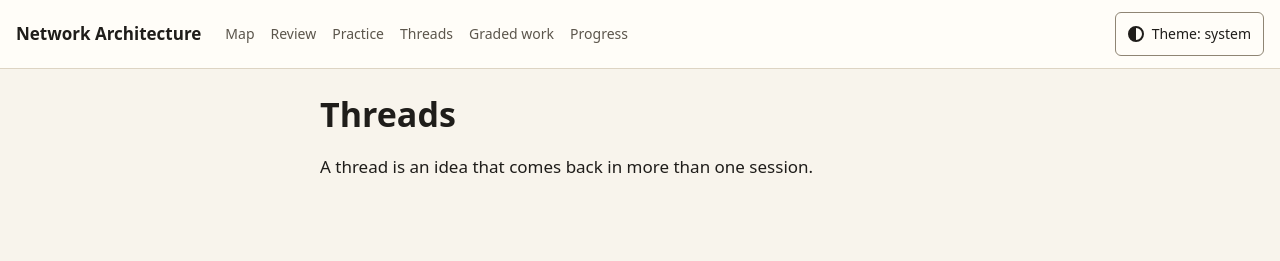
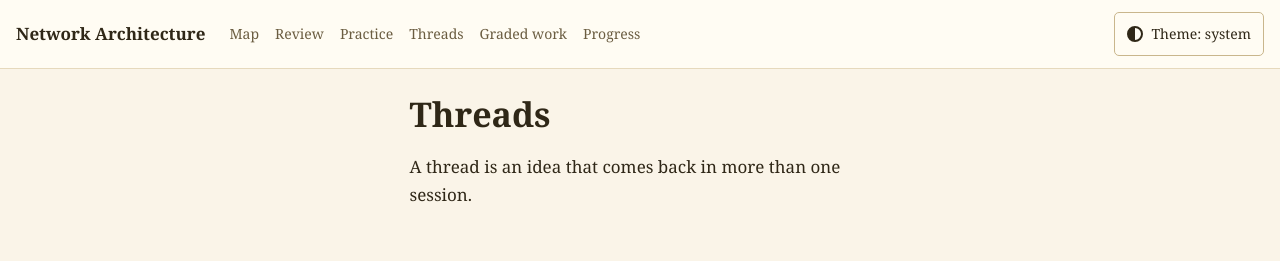
Before and after one commit to SammyUrfen/network-architecture, an Astro site in the folder site/: page /network-architecture/threads in a window 1280 px wide. Built offline with nearby package versions, Linux system fonts and the light colour scheme; Astro itself is replaced by a stand-in of ours.

Commit message:
Apply the Honey & Amber theme tokens

```diff
--- a/site/src/components/ThemeToggle.astro
+++ b/site/src/components/ThemeToggle.astro
@@ -40,12 +40,16 @@
     font-size: var(--text-sm);
     color: var(--text);
     background: var(--surface);
-    border: 1px solid var(--border);
-    border-radius: var(--radius);
+    border: var(--bw) solid var(--border-strong);
+    border-radius: var(--radius-m);
     cursor: pointer;
+    transition:
+      color 0.15s var(--ease),
+      border-color 0.15s var(--ease);
   }
   .theme-toggle:hover {
-    background: var(--surface-2);
+    color: var(--accent-2);
+    border-color: var(--accent);
   }
   /* A half-filled circle: the sun side and the dark side of the switch */
   .icon {
--- a/site/src/styles/tokens.css
+++ b/site/src/styles/tokens.css
@@ -1,19 +1,27 @@
 /*
- * Theme "Patch Panel". The hues come from the four pairs of a network cable
- * (orange, green, blue, brown), on paper in light mode and a dark rack in
- * dark mode. Violet, the fifth layer hue, is not a cable color.
+ * Theme "Honey & Amber": warm editorial serif, paper surfaces, honeyed ink,
+ * double rules. The token values come unchanged from
+ * https://sammyurfen.github.io/themes/honey-amber.html (the V2 brief).
  *
- * Each token is light-dark(light value, dark value). The color-scheme on
- * <html> picks the side: "light dark" follows the OS, and data-theme="light"
- * or "dark" (set by the theme script in the base layout) forces one side.
+ * Each color token is light-dark(light value, dark value). The color-scheme
+ * on <html> picks the side: "light dark" follows the OS, and
+ * data-theme="light" or "dark" (set by the theme script in the base layout)
+ * forces one side. This takes the place of the [data-mode="dark"] block of
+ * the theme page, so the three-way theme switch keeps working with no script.
  *
- * Contrast, checked on 2026-09-14:
- * - Text inks (text, text-muted, interactive, key, correct, wrong, story) are
- *   4.5:1 or more on bg, surface, surface-2 and their own -bg tint.
- * - border is 3:1 or more on bg and surface (WCAG 1.4.11 for controls).
+ * Contrast, checked on 2026-09-14 (WCAG 2 ratios):
+ * - text and text-2 are 4.9:1 or more on every surface and tint, in both themes.
+ * - The theme accent is 4.49:1 on bg in light mode, a hair under 4.5. So text
+ *   in the accent color uses accent-2 (5.3:1 or more). The accent itself
+ *   stays for rules, marks and focus rings, where 3:1 is enough.
+ * - ok and info in light mode are under 4.5:1 on their own tints. The semantic
+ *   inks below mix in some text color: 5.3:1 and 5.3:1 on their tints.
+ * - border is a decorative rule (1.3:1). border-strong is the edge of a
+ *   control in the theme kit (1.8:1 light, 2.4:1 dark).
  * - The layer hues pass the dataviz validator (lightness band, chroma floor,
- *   CVD and normal-vision separation of adjacent layers, 3:1 on bg) in both
- *   themes, in the order physical, link, network, transport, application.
+ *   CVD and normal-vision separation of adjacent layers, 3:1) on bg, surface
+ *   and surface-2, in both themes, in the order physical, link, network,
+ *   transport, application.
  * A color never carries meaning alone. Pair it with an icon or a word.
  */
 :root {
@@ -27,27 +35,70 @@
 }
 
 :root {
-  /* Surfaces and ink */
-  --bg: light-dark(#f8f4ec, #16181c);
-  --surface: light-dark(#fffdf8, #1e2126);
-  --surface-2: light-dark(#efe9dc, #262a30);
-  --text: light-dark(#1f1d1a, #e8e4dc);
-  --text-muted: light-dark(#5c564c, #a8a298);
-  --rule: light-dark(#ddd4c3, #2f333a); /* decorative dividers only */
-  --border: light-dark(#8f8574, #6b717b); /* controls and boxes that hold input */
+  /* Surfaces: warm paper in light mode, a candlelit library in dark mode */
+  --bg: light-dark(#faf4e8, #201a10);
+  --bg-subtle: light-dark(#f3ead6, #191408);
+  --surface: light-dark(#fffcf3, #2a2313);
+  --surface-2: light-dark(#f3ecdb, #352c19);
+  --border: light-dark(#e6d9bc, #453a22);
+  --border-strong: light-dark(#c9b68c, #6d5c36);
 
-  /* Semantic colors: ink for text and borders, -bg for a tinted box */
-  --interactive: light-dark(#1f5fbf, #7fb0f5);
-  --interactive-bg: light-dark(#e3ecfa, #1c2a3d);
-  --key: light-dark(#a24d0c, #f0a060);
-  --key-bg: light-dark(#fbe9d8, #3a2718);
-  --correct: light-dark(#1a7038, #6fcf8e);
-  --correct-bg: light-dark(#e2f2e6, #1a3324);
-  --wrong: light-dark(#b3261e, #f28b82);
-  --wrong-bg: light-dark(#f9e1de, #3d1f1d);
-  --story: light-dark(#7a4a24, #d4a47a);
-  --story-bg: light-dark(#f1e6da, #33271d);
-  --focus: var(--interactive);
+  /* Ink */
+  --text: light-dark(#2f2717, #f2e8d0);
+  --text-2: light-dark(#6b5d41, #c4b592);
+  --text-3: light-dark(#99896a, #8f8163);
+
+  /* Accent: amber and honey */
+  --accent: light-dark(#a16207, #e6a938);
+  --accent-2: light-dark(#854d0e, #f0bc5e);
+  --on-accent: light-dark(#fff8e7, #241c0c);
+  --accent-soft: light-dark(#f6e8c8, #40351b);
+
+  /* Status: muted and print-friendly */
+  --ok: light-dark(#4d7c0f, #a3c96a);
+  --ok-soft: light-dark(#e9f2d9, #28320f);
+  --warn: light-dark(#b45309, #e8a33d);
+  --warn-soft: light-dark(#f9e5cf, #3c2a0c);
+  --bad: light-dark(#b91c1c, #e07a6d);
+  --bad-soft: light-dark(#f7dcdc, #421a14);
+  --bad-contrast: light-dark(#fff6f0, #2a0c07);
+  --info: light-dark(#0e7490, #7cc4d8);
+  --info-soft: light-dark(#ddeef2, #12333d);
+
+  /* Shape: barely rounded, like a printed rule */
+  --radius-s: 3px;
+  --radius-m: 5px;
+  --radius-l: 8px;
+  --bw: 1px;
+
+  /* Depth. A length cannot use light-dark(), so each shadow has one layer for
+     each mode, and the layer of the other mode is transparent. */
+  --shadow-1: 0 1px 2px light-dark(rgb(80 60 20 / 0.08), transparent), 0 1px 3px light-dark(transparent, rgb(0 0 0 / 0.45));
+  --shadow-2: 0 12px 32px light-dark(rgb(80 60 20 / 0.18), transparent), 0 14px 40px light-dark(transparent, rgb(0 0 0 / 0.6));
+
+  /* Type: serif for reading, mono for bytes and code */
+  --font-display: 'Iowan Old Style', Georgia, 'Times New Roman', serif;
+  --font-body: Georgia, 'Iowan Old Style', 'Times New Roman', serif;
+  --font-mono: ui-monospace, 'Cascadia Code', Menlo, Consolas, monospace;
+  --ease: cubic-bezier(0.2, 0.7, 0.3, 1);
+
+  /*
+   * The names that the Phase 2 components use, mapped onto the theme. New
+   * code uses the theme names above.
+   */
+  --text-muted: var(--text-2);
+  --rule: var(--border);
+  --interactive: var(--accent-2);
+  --interactive-bg: var(--accent-soft);
+  --key: color-mix(in srgb, var(--info), var(--text) 15%);
+  --key-bg: var(--info-soft);
+  --correct: color-mix(in srgb, var(--ok), var(--text) 20%);
+  --correct-bg: var(--ok-soft);
+  --wrong: var(--bad);
+  --wrong-bg: var(--bad-soft);
+  --focus: var(--accent);
+  --font-prose: var(--font-body);
+  --radius: var(--radius-m);
 
   /* Layer colors: the same in every diagram and every ByteView */
   --layer-physical: light-dark(#9a5b2e, #b5703a);
@@ -56,23 +107,26 @@
   --layer-transport: light-dark(#8a4fd0, #9a6fda);
   --layer-application: light-dark(#2e9a52, #3ea862);
 
-  /* Type */
-  --font-prose: system-ui, -apple-system, 'Segoe UI', Roboto, 'Noto Sans', sans-serif;
-  --font-mono: ui-monospace, 'SFMono-Regular', 'Cascadia Code', 'Fira Code', Menlo, Consolas, monospace;
+  /* Type scale */
   --text-sm: 0.875rem;
   --text-base: 1.0625rem;
   --text-lg: 1.25rem;
   --text-xl: 1.625rem;
   --text-2xl: 2.125rem;
-  --leading: 1.6;
+  --leading: 1.65;
 
-  /* Space and shape */
+  /* Space */
   --space-1: 0.25rem;
   --space-2: 0.5rem;
   --space-3: 0.75rem;
   --space-4: 1rem;
   --space-6: 1.5rem;
   --space-8: 2rem;
-  --radius: 6px;
-  --measure: 42rem; /* line length of prose, about 70 characters */
+
+  /* Layout. The measure keeps a line of Georgia at about 70 characters. The
+     rail holds the visual of a lesson part on a wide screen. */
+  --measure: 29em;
+  --sidebar: 17rem;
+  --rail-min: 22rem;
+  --rail-max: 44rem;
 }
```
